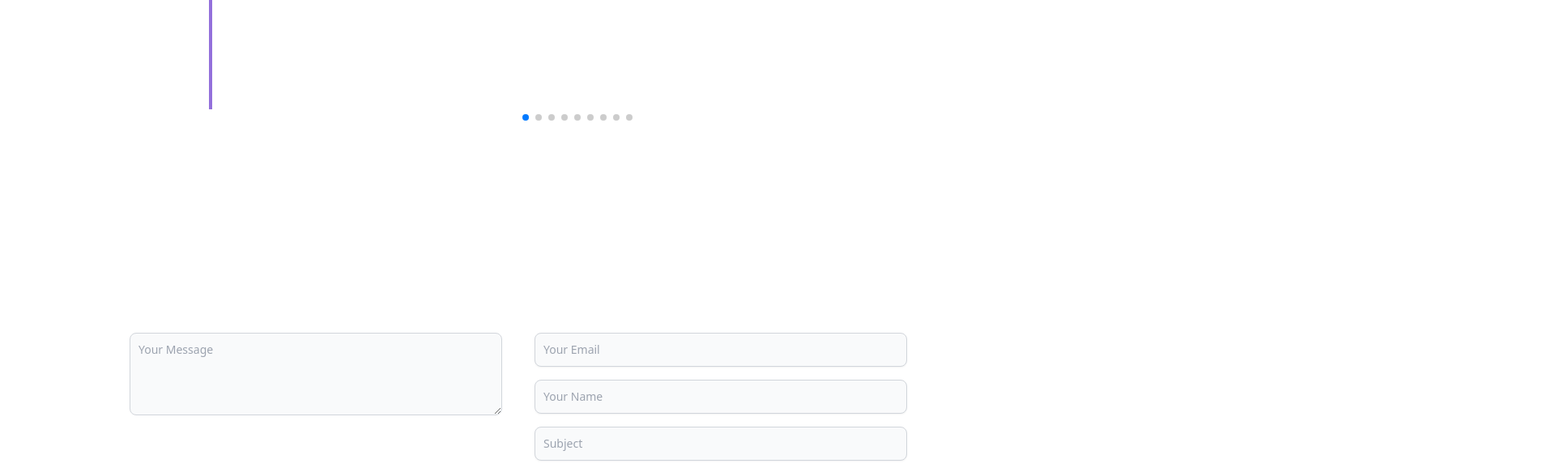
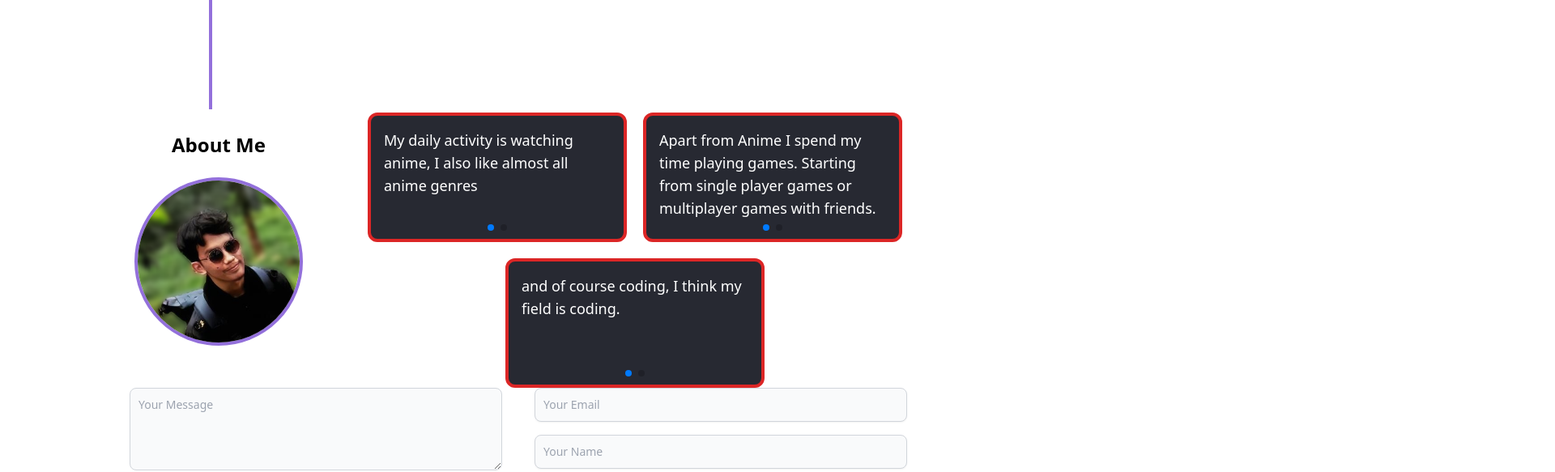
Before and after one commit to difhaels/portfolio-v2, a React (Create React App) app: page / in a window 1280 px wide. Shown: the part 4300-4883 px from the top of the page at 81% size, 1920 px wide, since content can reach past the window. Built offline with nearby package versions, Linux system fonts and the light colour scheme.

Commit message:
blueprint about

```diff
--- a/src/components/css/input.css
+++ b/src/components/css/input.css
@@ -36,18 +36,18 @@
 }
 /* navbar end */
 
+/* project start */
 .swiper-project {
     @apply w-[55%] h-[550px];
 }
-
 .swiper-slide-project {
     @apply flex justify-center items-center text-2xl rounded-3xl text-white bg-[#272932] shadow-2xl;
 }
-.box {
-    @apply absolute;
-    width: 80px;
-    height: 80px;
-    border-radius: 50%;
-    background: var(--accent);
-    background-color: red;
+/* project end */
+
+.swiper-about {
+    @apply w-80 h-40 ;
 }
+.swiper-slide-about {
+    @apply border-4 border-red-600 p-4 bg-[#272932] text-white text-lg rounded-xl;
+}
--- a/src/components/css/output.css
+++ b/src/components/css/output.css
@@ -777,6 +777,14 @@ video {
   margin-top: 24rem;
 }
 
+.mt-3 {
+  margin-top: 0.75rem;
+}
+
+.mt-5 {
+  margin-top: 1.25rem;
+}
+
 .block {
   display: block;
 }
@@ -909,6 +917,10 @@ video {
   width: 100%;
 }
 
+.w-52 {
+  width: 13rem;
+}
+
 .origin-top-left {
   transform-origin: top left;
 }
@@ -982,6 +994,18 @@ video {
 
 .gap-5 {
   gap: 1.25rem;
+}
+
+.gap-12 {
+  gap: 3rem;
+}
+
+.gap-16 {
+  gap: 4rem;
+}
+
+.gap-20 {
+  gap: 5rem;
 }
 
 .gap-x-10 {
@@ -1429,6 +1453,8 @@ video {
 
 /* navbar end */
 
+/* project start */
+
 .swiper-project {
   height: 550px;
   width: 55%;
@@ -1450,13 +1476,25 @@ video {
   box-shadow: var(--tw-ring-offset-shadow, 0 0 #0000), var(--tw-ring-shadow, 0 0 #0000), var(--tw-shadow);
 }
 
-.box {
-  position: absolute;
-  width: 80px;
-  height: 80px;
-  border-radius: 50%;
-  background: var(--accent);
-  background-color: red;
+/* project end */
+
+.swiper-about {
+  height: 10rem;
+  width: 20rem;
+}
+
+.swiper-slide-about {
+  border-radius: 0.75rem;
+  border-width: 4px;
+  --tw-border-opacity: 1;
+  border-color: rgb(220 38 38 / var(--tw-border-opacity));
+  --tw-bg-opacity: 1;
+  background-color: rgb(39 41 50 / var(--tw-bg-opacity));
+  padding: 1rem;
+  font-size: 1.125rem;
+  line-height: 1.75rem;
+  --tw-text-opacity: 1;
+  color: rgb(255 255 255 / var(--tw-text-opacity));
 }
 
 .hover\:-translate-y-1:hover {
--- a/src/components/main/About.jsx
+++ b/src/components/main/About.jsx
@@ -1,11 +1,11 @@
 import agung from '../image/png/agung.png';
 
 import { Swiper, SwiperSlide } from 'swiper/react';
+import { Pagination} from 'swiper/modules';
 import 'swiper/css';
 import 'swiper/css/navigation';
 import 'swiper/css/pagination';
 
-import { Navigation, Pagination } from 'swiper/modules';
 
 export default function About(){
     return(<>
@@ -13,24 +13,27 @@ export default function About(){
             <div className="flex justify-center">
                 <div className="w-96 h-52 border-t-4 border-l-4 border-[#9370DB] mr-[380px] -top-1 absolute "></div>
             </div>
-            <div class="flex mt-52 justify-center">
+            <div class="flex mt-52 justify-center gap-20">
                 <div className='text-center'>
                     <h1 className='font-semibold text-2xl py-6'>About Me</h1>
-                    <img src={agung} alt="agung saputra" className="rounded-full h-40 w-40 mx-auto border-2" />
+                    <img src={agung} alt="agung saputra" className="rounded-full h-52 w-52 border-4 border-[#9370DB] mx-auto border-2" />
                 </div>
                 <div>
-                    <div>
-                    <Swiper pagination={true} modules={[Pagination]}>
-                        <SwiperSlide>Slide 1</SwiperSlide>
-                        <SwiperSlide>Slide 2</SwiperSlide>
-                        <SwiperSlide>Slide 3</SwiperSlide>
-                        <SwiperSlide>Slide 4</SwiperSlide>
-                        <SwiperSlide>Slide 5</SwiperSlide>
-                        <SwiperSlide>Slide 6</SwiperSlide>
-                        <SwiperSlide>Slide 7</SwiperSlide>
-                        <SwiperSlide>Slide 8</SwiperSlide>
-                        <SwiperSlide>Slide 9</SwiperSlide>
-                    </Swiper>
+                    <div className='flex gap-5'>
+                        <Swiper pagination={{ clickable: true }} modules={[Pagination]} spaceBetween={30} className='swiper-about'>
+                            <SwiperSlide className='swiper-slide-about'>My daily activity is watching anime, I also like almost all anime genres</SwiperSlide>
+                            <SwiperSlide className='swiper-slide-about'>So I like coding? Just the same</SwiperSlide>
+                        </Swiper>
+                        <Swiper pagination={{ clickable: true }} modules={[Pagination]} spaceBetween={30} className='swiper-about'>
+                            <SwiperSlide className='swiper-slide-about'>Apart from Anime I spend my time playing games. Starting from single player games or multiplayer games with friends.</SwiperSlide>
+                            <SwiperSlide className='swiper-slide-about'>so I like playing games? Just the same</SwiperSlide>
+                        </Swiper>
+                    </div>
+                    <div className='mt-5'>
+                        <Swiper pagination={{ clickable: true }} modules={[Pagination]} spaceBetween={30} className='swiper-about'>
+                            <SwiperSlide className='swiper-slide-about'>and of course coding, I think my field is coding.</SwiperSlide>
+                            <SwiperSlide className='swiper-slide-about'>So I like coding? Just the same</SwiperSlide>
+                        </Swiper>
                     </div>
                 </div>
             </div>
```
